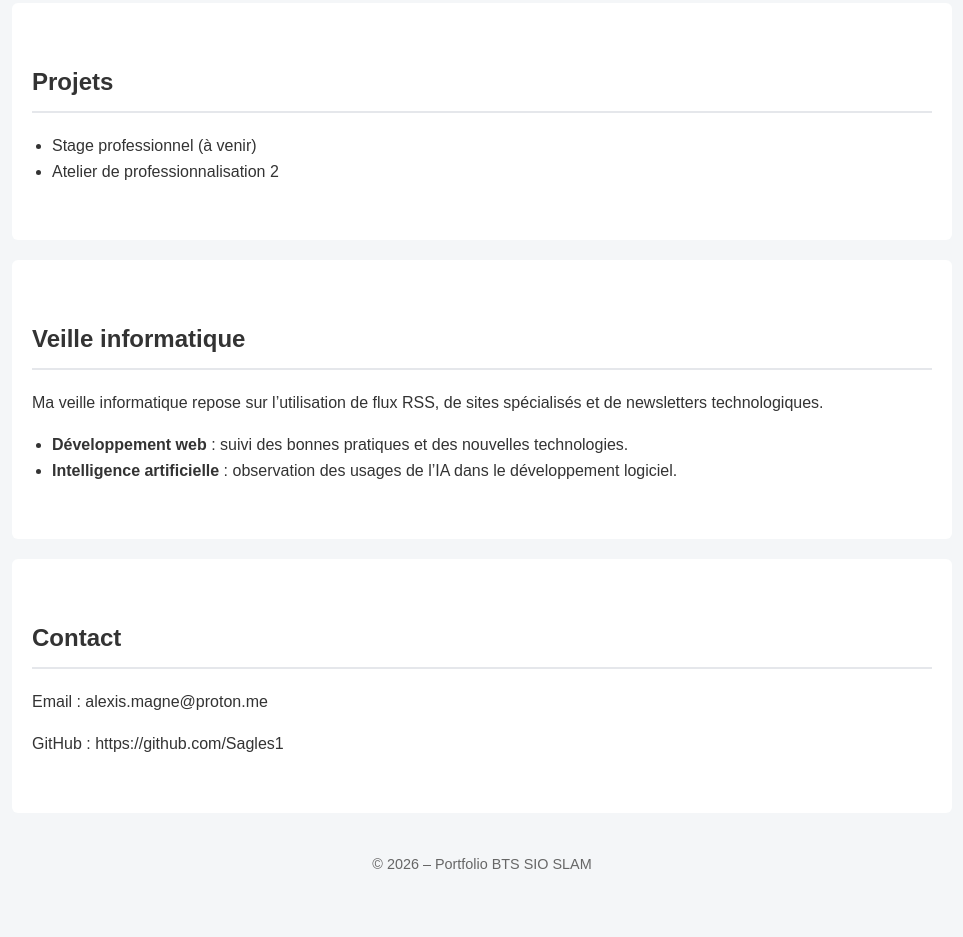
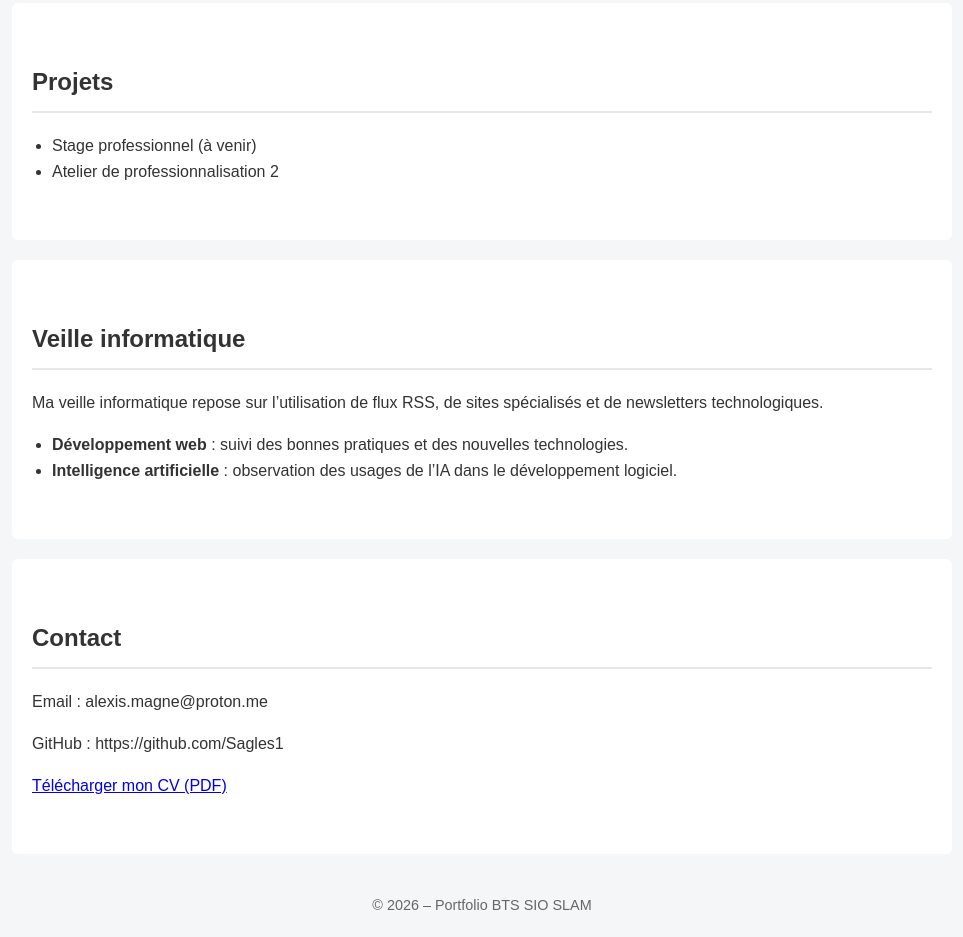
Before and after one commit to Sagles1/alexis-magne.github.io, a plain HTML site: page index.html in a window 1280 px wide. Shown: the part 1735-2672 px from the top of the page, without its empty margins (158-1121 px from the left). Before the commit the page ends 2631 px from the top, so only its background shows below. Drawn offline with Linux system fonts and the light colour scheme.

Commit message:
Update index.html

```diff
--- a/index.html
+++ b/index.html
@@ -140,6 +140,7 @@
   <h2>Contact</h2>
   <p>Email : alexis.magne@proton.me</p>
   <p>GitHub : https://github.com/Sagles1</p>
+  <p><a href="CV_Alexis_Magne.pdf" download>Télécharger mon CV (PDF)</a></p>
 </section>
 
 <footer>
```
